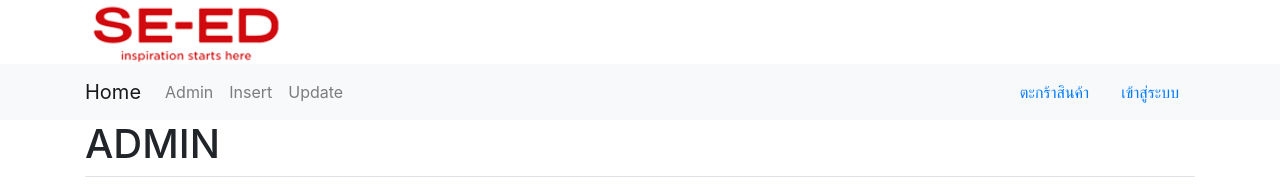
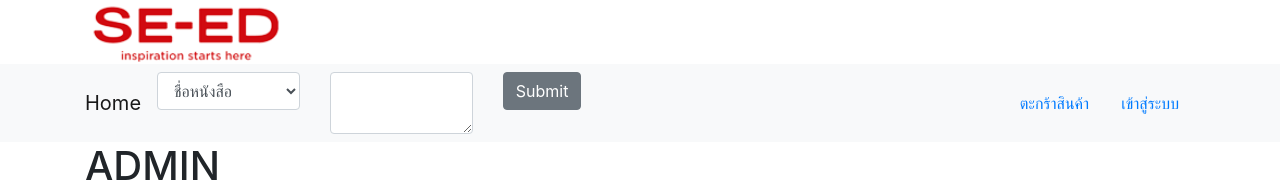
Before and after one commit to Natee159/frontend, a React (Create React App) app: page /admin in a window 1280 px wide. Shown: the top 184 px of the page. Built offline with nearby package versions, Linux system fonts and the light colour scheme; no server answers.

Commit message:
edit search

```diff
--- a/src/App.js
+++ b/src/App.js
@@ -10,6 +10,7 @@ import Home from './page/home.js';
 import Register from './page/register.js';
 import Login from './page/login.js';
 import Cart from './page/cart.js';
+import Search from './page/search.js';
 import {
   BrowserRouter as Router,
   Switch,
@@ -43,6 +44,9 @@ const App = () => {
         <Route path="/cart">
           <Cart />
         </Route>
+        <Route path="/search/:Type_search/:Product_name">
+          <Search />
+        </Route>
         <Route path="/Detail/:Product_ID">
           <Detail />
         </Route>
--- /dev/null
+++ b/src/component/booksearch.js
@@ -0,0 +1,59 @@
+import React from 'react';
+import { Container, Row, Col } from 'reactstrap';
+import {
+    Card, CardImg, CardBody,
+    CardTitle, CardSubtitle, Button
+} from 'reactstrap';
+import { useHistory } from "react-router-dom";
+import axios from 'axios';
+
+const Booksearch = (props) => {
+    const history = useHistory();
+
+    const handleClick = () => {
+        history.push("/detail/" + props.data.Product_id);
+    }
+    const handleClick1 = () => {
+        axios.post(`http://localhost/api/product/updatetotal.php`, JSON.stringify({
+            "Total": parseInt(props.data.Total)-1,
+            "Product_id": props.data.Product_id
+        }))
+            .then(res => {
+                console.log(res.data);
+            })
+        axios.post(`http://localhost/api/product/insertpurchase.php`, JSON.stringify({
+            "Product_id": props.data.Product_id
+        }))
+            .then(res => {
+                console.log(res.data);
+            })
+        axios.post(`http://localhost/api/product/insertorder.php`, JSON.stringify({
+            "Date": "2020-10-01",
+            "Time": "14:29:00",
+            "Total": props.data.Price,
+            "Amount": "1",
+            "Shipment": "postoffice",
+            "Status": "รอชำระเงิน",
+            "Customer_id": "5"
+        }))
+            .then(res => {
+                console.log(res.data);
+            })
+    }
+    return (
+        <Row>
+            <div>
+                <Card>
+                    <CardImg onClick={handleClick} top width="100%" height="300px" src={require("./img/" + props.data.Image)} alt="Card image cap" />
+                    <CardBody>
+                        <CardTitle>{props.data.Product_name}</CardTitle>
+                        <CardSubtitle>ราคา {props.data.Price} บาท</CardSubtitle>
+                        <Button onClick={handleClick1}>หยิบใส่ตะกร้า</Button>
+                    </CardBody>
+                </Card>
+            </div>
+        </Row>
+    )
+}
+
+export default Booksearch
--- a/src/component/navbar.js
+++ b/src/component/navbar.js
@@ -11,21 +11,27 @@ import {
   DropdownMenu,
   DropdownItem,
   Container,
-  InputGroupButtonDropdown,
   Input,
-  InputGroup
+  Button,
+  Form,
+  FormGroup,
+  Row,
+  Col
 } from 'reactstrap';
-
+import { useHistory } from "react-router-dom";
 
 const NavBar = (props) => {
   const [isOpen, setIsOpen] = useState(false);
-
+  const history = useHistory();
   const toggle = () => setIsOpen(!isOpen);
-
-  const [dropdownOpen, setDropdownOpen] = useState(false);
-  const [splitButtonOpen, setSplitButtonOpen] = useState(false);
-
-  const toggleDropDown = () => setDropdownOpen(!dropdownOpen);
+  const [Type_search, setType_search] = useState();
+  const [Product_name, setProduct_name] = useState();
+  const handleSubmit = event => {
+    event.preventDefault();
+    alert(Type_search)
+    alert(Product_name)
+    history.push("/search/" + Type_search +"/" + Product_name);
+  }
 
   return (
     <Navbar color="light" light expand="md">
@@ -34,7 +40,7 @@ const NavBar = (props) => {
         <NavbarToggler onClick={toggle} />
         <Collapse isOpen={isOpen} navbar>
           <Nav className="mr-auto" navbar>
-            <NavItem>
+            {/* <NavItem>
               <NavLink href="/admin">Admin</NavLink>
             </NavItem>
             <NavItem>
@@ -42,6 +48,26 @@ const NavBar = (props) => {
             </NavItem>
             <NavItem>
               <NavLink href="/update">Update</NavLink>
+            </NavItem> */}
+            <NavItem>
+              <Form onSubmit={handleSubmit}>
+                <Row>
+                  <Col>
+                    <FormGroup>
+                      <Input onChange={e => { setType_search(e.target.value) }} type="select" name="selectMulti" id="exampleSelectMulti">
+                        <option value="Product_name">ชื่อหนังสือ</option>
+                        <option value="Author_name">ชื่อผู้แต่ง</option>
+                      </Input>
+                    </FormGroup>
+                  </Col>
+                  <Col>
+                    <Input type="textarea" onChange={e => { setProduct_name(e.target.value) }} />
+                  </Col>
+                  <Col>
+                    <Button>Submit</Button>
+                  </Col>
+                </Row>
+              </Form>
             </NavItem>
           </Nav>
 
--- a/src/page/search.js
+++ b/src/page/search.js
@@ -0,0 +1,30 @@
+import React, { useState, useEffect } from 'react';
+import { Container, Row, Col } from 'reactstrap';
+import axios from 'axios';
+import { useParams } from "react-router-dom";
+import Booksearch from '../component/booksearch.js';
+
+const Search = () => {
+    const [data, setData] = useState([])
+    const {Type_search} = useParams();
+    const {Product_name} = useParams();
+    const [reset, setReset] = useState(0)
+    useEffect(() => {
+        axios.get(`http://localhost/api/product/search.php?Type_search=`+ Type_search + '&' + `Product_name=` + Product_name)
+            .then(res => {
+                console.log(res.data.records)
+                setData(res.data.records)
+                alert("search")
+            })
+    }, []);
+
+    return (
+        <div>
+            <Container>
+            {data.map(d => <Booksearch data={d} />)}
+            </Container>
+        </div>
+    );
+}
+
+export default Search;
```
